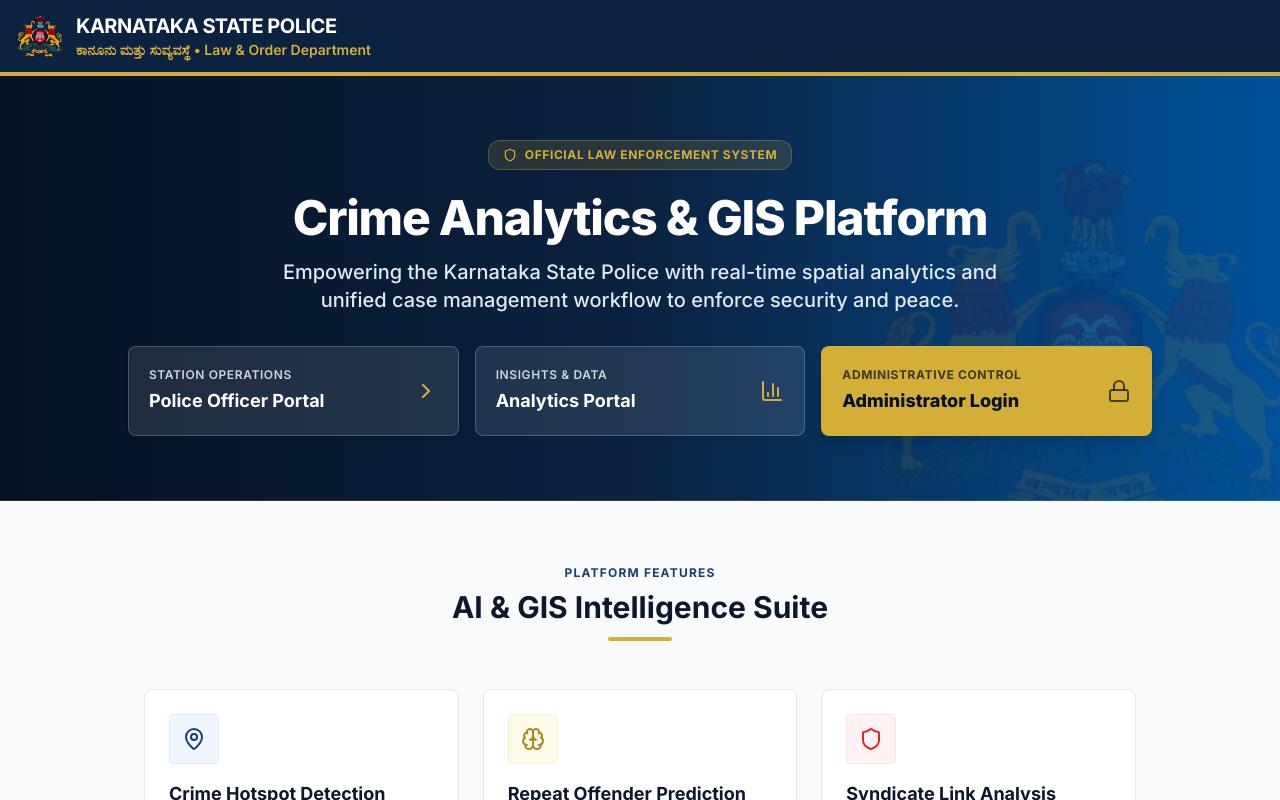
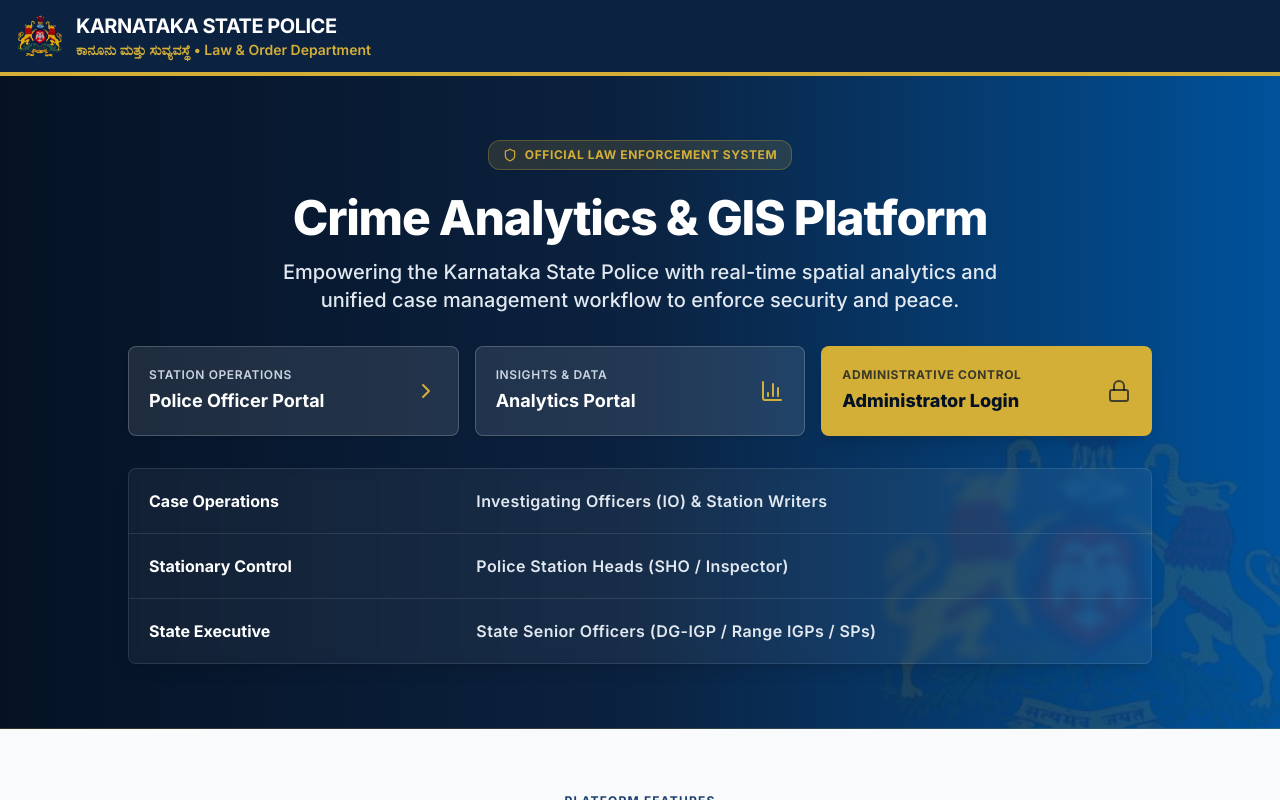
Before and after one commit to Vrushant01/Datathon, a React (Vite) app in the folder frontend/: page / in a window 1280 px wide. Shown: the top 800 px of the page. Built offline with nearby package versions, Linux system fonts and the light colour scheme; no server answers.

Commit message:
UI: Add role access guide to landing page

```diff
--- a/frontend/src/pages/PublicPortal/Home.tsx
+++ b/frontend/src/pages/PublicPortal/Home.tsx
@@ -94,6 +94,25 @@
               <Lock className="text-ksp-navy-dark/70 group-hover:scale-110 transition" />
             </Link>
           </div>
+
+          {/* Access Roles Guide */}
+          <div className="mt-8 max-w-5xl mx-auto bg-white/5 border border-white/10 rounded-xl overflow-hidden backdrop-blur-sm text-left shadow-lg">
+            <div className="divide-y divide-white/10">
+              <div className="grid grid-cols-1 md:grid-cols-12 p-5 hover:bg-white/10 transition-colors items-center">
+                <div className="md:col-span-4 text-white font-bold text-base mb-1 md:mb-0">Case Operations</div>
+                <div className="md:col-span-8 text-slate-200 text-sm md:text-base font-semibold tracking-wide">Investigating Officers (IO) & Station Writers</div>
+              </div>
+              <div className="grid grid-cols-1 md:grid-cols-12 p-5 hover:bg-white/10 transition-colors items-center">
+                <div className="md:col-span-4 text-white font-bold text-base mb-1 md:mb-0">Stationary Control</div>
+                <div className="md:col-span-8 text-slate-200 text-sm md:text-base font-semibold tracking-wide">Police Station Heads (SHO / Inspector)</div>
+              </div>
+              <div className="grid grid-cols-1 md:grid-cols-12 p-5 hover:bg-white/10 transition-colors items-center">
+                <div className="md:col-span-4 text-white font-bold text-base mb-1 md:mb-0">State Executive</div>
+                <div className="md:col-span-8 text-slate-200 text-sm md:text-base font-semibold tracking-wide">State Senior Officers (DG-IGP / Range IGPs / SPs)</div>
+              </div>
+            </div>
+          </div>
+
         </div>
       </section>
 
```
